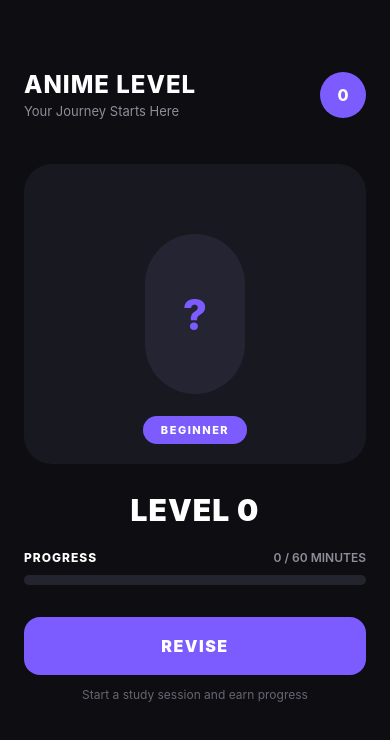
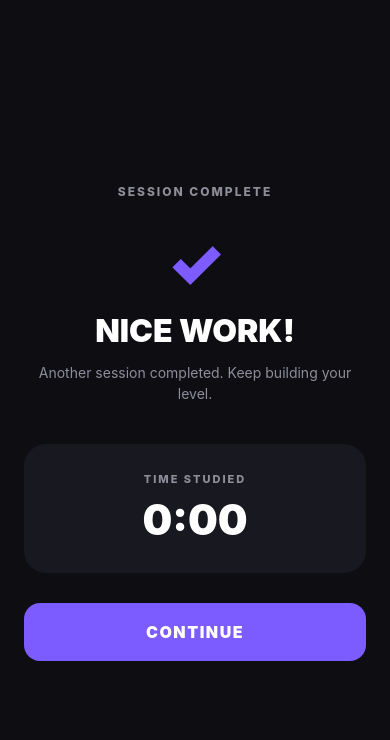
Before and after one commit to Kaiomomo/AnimeLevel, a React Native app: screen /SessionComplete in a window 390 px wide. Shown: the top 740 px of the page. Built offline with nearby package versions, Linux system fonts and the light colour scheme.

Commit message:
Add session complete screen and revision flow

```diff
--- a/App.js
+++ b/App.js
@@ -4,6 +4,7 @@ import { useState } from "react";
 
 import HomeScreen from "./src/screens/HomeScreen";
 import RevisionScreen from "./src/screens/RevisionScreen";
+import SessionCompleteScreen from "./src/screens/SessionCompleteScreen";
 
 const Stack = createNativeStackNavigator();
 
@@ -31,6 +32,11 @@ export default function App() {
             <RevisionScreen {...props} finishSession={finishSession} />
           )}
         </Stack.Screen>
+
+        <Stack.Screen
+          name="SessionComplete"
+          component={SessionCompleteScreen}
+        />
       </Stack.Navigator>
     </NavigationContainer>
   );
--- a/src/screens/RevisionScreen.js
+++ b/src/screens/RevisionScreen.js
@@ -9,9 +9,11 @@ export default function RevisionScreen({ navigation, finishSession }) {
     if (!isRunning) {
       return;
     }
+
     const timer = setInterval(() => {
       setSessionSeconds((previousSeconds) => previousSeconds + 1);
     }, 1000);
+
     return () => clearInterval(timer);
   }, [isRunning]);
 
@@ -20,21 +22,26 @@ export default function RevisionScreen({ navigation, finishSession }) {
 
   function handleFinishSession() {
     finishSession(sessionSeconds);
-    navigation.navigate("Home");
+
+    navigation.navigate("SessionComplete", {
+      sessionSeconds: sessionSeconds,
+    });
   }
 
   return (
     <View style={styles.container}>
       <Text style={styles.label}>REVISION SESSION</Text>
 
-      <Text style={styles.focusText}>FOCUS</Text>
+      <Text style={styles.focusText}>{isRunning ? "FOCUS" : "PAUSED"}</Text>
 
       <Text style={styles.timer}>
         {displayMinutes}:{displaySeconds.toString().padStart(2, "0")}
       </Text>
 
       <Text style={styles.message}>
-        Stay focused. Your progress is building.
+        {isRunning
+          ? "Stay focused. Your progress is building."
+          : "Your revision session is paused."}
       </Text>
 
       <View style={styles.buttonRow}>
--- /dev/null
+++ b/src/screens/SessionCompleteScreen.js
@@ -0,0 +1,116 @@
+import { Pressable, StyleSheet, Text, View } from "react-native";
+
+export default function SessionCompleteScreen({ navigation, route }) {
+  const sessionSeconds = route.params?.sessionSeconds || 0;
+
+  const sessionMinutes = Math.floor(sessionSeconds / 60);
+  const remainingSeconds = sessionSeconds % 60;
+
+  return (
+    <View style={styles.container}>
+      <Text style={styles.smallTitle}>SESSION COMPLETE</Text>
+
+      <Text style={styles.completeIcon}>✓</Text>
+
+      <Text style={styles.title}>NICE WORK!</Text>
+
+      <Text style={styles.message}>
+        Another session completed. Keep building your level.
+      </Text>
+
+      <View style={styles.sessionCard}>
+        <Text style={styles.cardLabel}>TIME STUDIED</Text>
+
+        <Text style={styles.sessionTime}>
+          {sessionMinutes}:{remainingSeconds.toString().padStart(2, "0")}
+        </Text>
+      </View>
+
+      <Pressable
+        style={styles.continueButton}
+        onPress={() => navigation.navigate("Home")}
+      >
+        <Text style={styles.continueButtonText}>CONTINUE</Text>
+      </Pressable>
+    </View>
+  );
+}
+
+const styles = StyleSheet.create({
+  container: {
+    flex: 1,
+    backgroundColor: "#0D0D12",
+    alignItems: "center",
+    justifyContent: "center",
+    paddingHorizontal: 24,
+  },
+
+  smallTitle: {
+    color: "#8E8E9A",
+    fontSize: 12,
+    fontWeight: "800",
+    letterSpacing: 2,
+  },
+
+  completeIcon: {
+    color: "#7C5CFF",
+    fontSize: 64,
+    fontWeight: "900",
+    marginTop: 25,
+  },
+
+  title: {
+    color: "#FFFFFF",
+    fontSize: 32,
+    fontWeight: "900",
+    marginTop: 10,
+  },
+
+  message: {
+    color: "#8E8E9A",
+    fontSize: 14,
+    textAlign: "center",
+    lineHeight: 21,
+    marginTop: 12,
+  },
+
+  sessionCard: {
+    width: "100%",
+    backgroundColor: "#181820",
+    borderRadius: 22,
+    alignItems: "center",
+    paddingVertical: 28,
+    marginTop: 40,
+  },
+
+  cardLabel: {
+    color: "#8E8E9A",
+    fontSize: 11,
+    fontWeight: "800",
+    letterSpacing: 2,
+  },
+
+  sessionTime: {
+    color: "#FFFFFF",
+    fontSize: 42,
+    fontWeight: "900",
+    marginTop: 8,
+  },
+
+  continueButton: {
+    width: "100%",
+    height: 58,
+    backgroundColor: "#7C5CFF",
+    borderRadius: 16,
+    alignItems: "center",
+    justifyContent: "center",
+    marginTop: 30,
+  },
+
+  continueButtonText: {
+    color: "#FFFFFF",
+    fontSize: 16,
+    fontWeight: "900",
+    letterSpacing: 1.5,
+  },
+});
```
